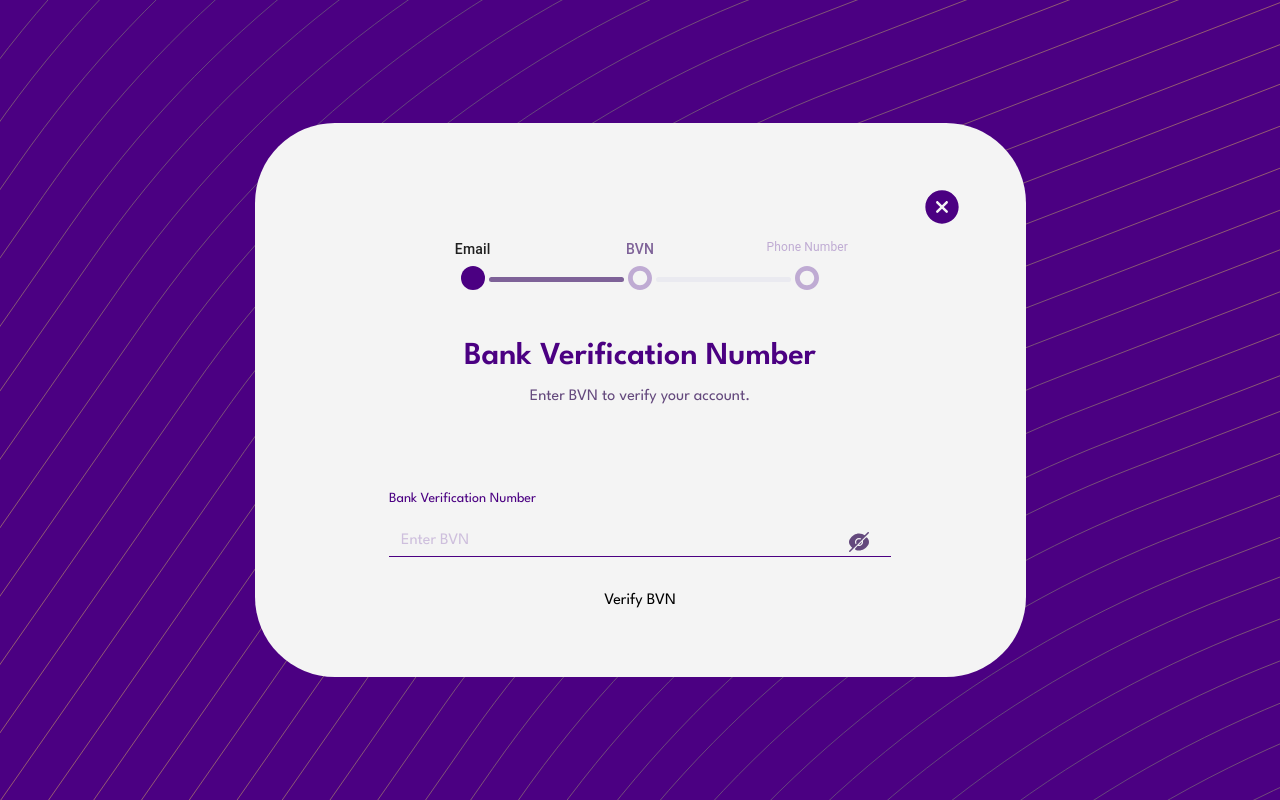
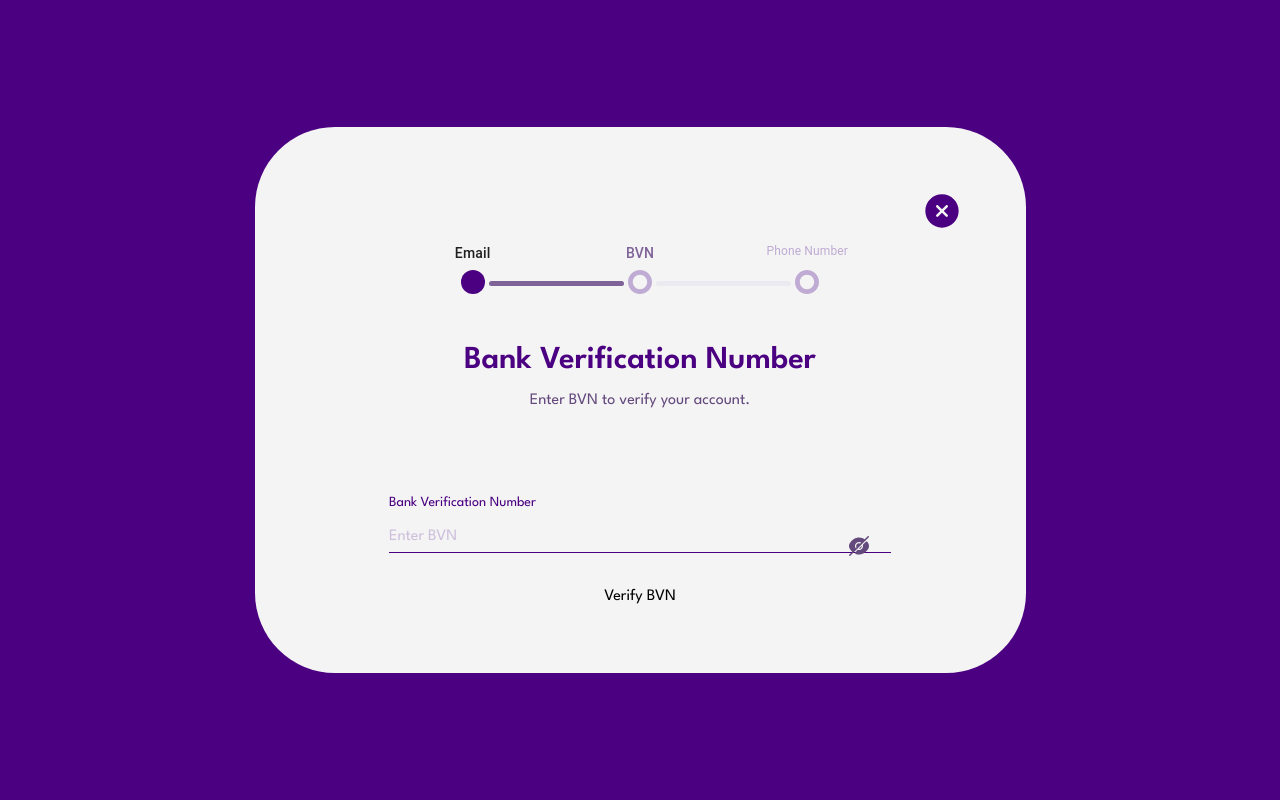
Before and after one commit to Oyedele-Sg/RaizWeb, a Next.js app: page /verification/bvn in a window 1280 px wide. Built offline with nearby package versions, Linux system fonts and the light colour scheme.

Commit message:
🚅 perfs: incoporating shadcn ui lib

```diff
--- a/src/app/globals.css
+++ b/src/app/globals.css
@@ -1,14 +1,43 @@
-@import url('https://fonts.googleapis.com/css2?family=League+Spartan:wght@300;400;500;600;700&display=swap');
+@import url("https://fonts.googleapis.com/css2?family=League+Spartan:wght@300;400;500;600;700&display=swap");
 
 @tailwind base;
 @tailwind components;
 @tailwind utilities;
 
+@layer base {
   :root {
-	--foreground-rgb: 0, 0, 0;
-	--background-start-rgb: 214, 219, 220;
-	--background-end-rgb: 255, 255, 255;
-	--f-body: 'League Spartan', sans-serif;
+    --background: 0 0% 100%;
+    --foreground: 222.2 84% 4.9%;
+
+    --muted: 210 40% 96.1%;
+    --muted-foreground: 215.4 16.3% 46.9%;
+
+    --popover: 0 0% 100%;
+    --popover-foreground: 222.2 84% 4.9%;
+
+    --card: 0 0% 100%;
+    --card-foreground: 222.2 84% 4.9%;
+
+    --border: 214.3 31.8% 91.4%;
+    --input: 214.3 31.8% 91.4%;
+
+    --primary: 222.2 47.4% 11.2%;
+    --primary-foreground: 210 40% 98%;
+
+    --secondary: 210 40% 96.1%;
+    --secondary-foreground: 222.2 47.4% 11.2%;
+
+    --accent: 210 40% 96.1%;
+    --accent-foreground: 222.2 47.4% 11.2%;
+
+    --destructive: 0 84.2% 60.2%;
+    --destructive-foreground: 210 40% 98%;
+
+    --ring: 215 20.2% 65.1%;
+
+    --radius: 0.5rem;
+
+    --f-body: "League Spartan", sans-serif;
     --btn-gradient-hovered: linear-gradient(
       90deg,
       #4b0082 29.88%,
@@ -24,7 +53,11 @@
       #4b0082 29.88%,
       #ffc857 633.33%
     );
-	--background-gradient-one: linear-gradient(180deg, #64497d 0%, #ffc857 100%);
+    --background-gradient-one: linear-gradient(
+      180deg,
+      #64497d 0%,
+      #ffc857 100%
+    );
     --background-gradient-two: linear-gradient(
       180deg,
       #64497d 0%,
@@ -36,6 +69,38 @@
       rgba(255, 255, 255, 0.994792) -37.17%,
       #9881ae 100%
     );
+  }
+
+  .dark {
+    --background: 222.2 84% 4.9%;
+    --foreground: 210 40% 98%;
+
+    --muted: 217.2 32.6% 17.5%;
+    --muted-foreground: 215 20.2% 65.1%;
+
+    --popover: 222.2 84% 4.9%;
+    --popover-foreground: 210 40% 98%;
+
+    --card: 222.2 84% 4.9%;
+    --card-foreground: 210 40% 98%;
+
+    --border: 217.2 32.6% 17.5%;
+    --input: 217.2 32.6% 17.5%;
+
+    --primary: 210 40% 98%;
+    --primary-foreground: 222.2 47.4% 11.2%;
+
+    --secondary: 217.2 32.6% 17.5%;
+    --secondary-foreground: 210 40% 98%;
+
+    --accent: 217.2 32.6% 17.5%;
+    --accent-foreground: 210 40% 98%;
+
+    --destructive: 0 62.8% 30.6%;
+    --destructive-foreground: 0 85.7% 97.3%;
+
+    --ring: 217.2 32.6% 17.5%;
+  }
 }
 
 html,
@@ -284,21 +349,21 @@
 }
 
 /* clears the ‘X’ from Internet Explorer */
-input[type='search']::-ms-clear {
+input[type="search"]::-ms-clear {
   display: none;
   width: 0;
   height: 0;
 }
-input[type='search']::-ms-reveal {
+input[type="search"]::-ms-reveal {
   display: none;
   width: 0;
   height: 0;
 }
 /* clears the ‘X’ from Chrome */
-input[type='search']::-webkit-search-decoration,
-input[type='search']::-webkit-search-cancel-button,
-input[type='search']::-webkit-search-results-button,
-input[type='search']::-webkit-search-results-decoration {
+input[type="search"]::-webkit-search-decoration,
+input[type="search"]::-webkit-search-cancel-button,
+input[type="search"]::-webkit-search-results-button,
+input[type="search"]::-webkit-search-results-decoration {
   display: none;
 }
 
--- /dev/null
+++ b/src/lib/utils.ts
@@ -0,0 +1,6 @@
+import { type ClassValue, clsx } from "clsx"
+import { twMerge } from "tailwind-merge"
+
+export function cn(...inputs: ClassValue[]) {
+  return twMerge(clsx(inputs))
+}
--- a/tailwind.config.js
+++ b/tailwind.config.js
@@ -1,88 +1,136 @@
 /** @type {import('tailwindcss').Config} */
 module.exports = {
-	darkMode: 'class',
+  darkMode: ["class"],
   content: [
-		'./src/pages/**/*.{js,ts,jsx,tsx,mdx}',
-		'./src/components/**/*.{js,ts,jsx,tsx,mdx}',
-		'./src/app/**/*.{js,ts,jsx,tsx,mdx}',
-		'./src/shared/**/*.{js,ts,jsx,tsx,mdx}',
+    "./pages/**/*.{ts,tsx}",
+    "./components/**/*.{ts,tsx}",
+    "./app/**/*.{ts,tsx}",
+    "./src/**/*.{ts,tsx}",
   ],
   theme: {
+    container: {
+      center: true,
+      padding: "2rem",
+      screens: {
+        "2xl": "1400px",
+      },
+    },
+
+    fontFamily: {
+      manrope: ["Manrope", "sans-serif"],
+    },
+    boxShadow: {
+      "auth-btn":
+        "0px 1px 2px rgba(0, 0, 0, 0.3), 0px 1px 3px 1px rgba(0, 0, 0, 0.15)",
+    },
     extend: {
-			backgroundImage: {
-				'auth-pattern': "url('/patterns/auth-bg-pattern.svg')",
-				'profile-1': "url('/patterns/profile-1.svg')",
+      colors: {
+        white: "#FFFFFF",
+        purple: "#4B0082",
+        yellow: "#FFC857",
+        grey: "#F4F4F4",
+        error: "#B3261E",
+        "neutral-10": "#FDFDFD",
+        "neutral-20": "#F0EBF4",
+        "neutral-30": "#E7DFEE",
+        "neutral-40": "#DFD2EB",
+        "neutral-50": "#CEBFDD",
+        "neutral-60": "#BFABD3",
+        "neutral-70": "#9881AE",
+        "neutral-80": "#7E6298",
+        "neutral-90": "#64497D",
+        "neutral-100": "#493260",
+        positive: "#7ABA98",
+        border: "hsl(var(--border))",
+        input: "hsl(var(--input))",
+        ring: "hsl(var(--ring))",
+        background: "hsl(var(--background))",
+        foreground: "hsl(var(--foreground))",
+        primary: {
+          DEFAULT: "hsl(var(--primary))",
+          foreground: "hsl(var(--primary-foreground))",
         },
-			colors: {
-				white: '#FFFFFF',
-				purple: '#4B0082',
-				yellow: '#FFC857',
-				grey: '#F4F4F4',
-				error: '#B3261E',
-				'neutral-10': '#FDFDFD',
-				'neutral-20': '#F0EBF4',
-				'neutral-30': '#E7DFEE',
-				'neutral-40': '#DFD2EB',
-				'neutral-50': '#CEBFDD',
-				'neutral-60': '#BFABD3',
-				'neutral-70': '#9881AE',
-				'neutral-80': '#7E6298',
-				'neutral-90': '#64497D',
-				'neutral-100': '#493260',
-				positive: '#7ABA98',
+        secondary: {
+          DEFAULT: "hsl(var(--secondary))",
+          foreground: "hsl(var(--secondary-foreground))",
+        },
+        destructive: {
+          DEFAULT: "hsl(var(--destructive))",
+          foreground: "hsl(var(--destructive-foreground))",
+        },
+        muted: {
+          DEFAULT: "hsl(var(--muted))",
+          foreground: "hsl(var(--muted-foreground))",
+        },
+        accent: {
+          DEFAULT: "hsl(var(--accent))",
+          foreground: "hsl(var(--accent-foreground))",
+        },
+        popover: {
+          DEFAULT: "hsl(var(--popover))",
+          foreground: "hsl(var(--popover-foreground))",
+        },
+        card: {
+          DEFAULT: "hsl(var(--card))",
+          foreground: "hsl(var(--card-foreground))",
+        },
       },
       fontSize: {
-				't-18': '1.125rem',
-				't-16': '1rem',
-				't-40': '2.5rem',
-				't-24': '1.5rem',
-				't-20': '1.25rem',
-				't-14': '0.875rem',
-				't-12': '0.75rem',
-				't-36': '2.25rem',
-				't-57': '3.5625rem',
-				't-45': '2.8125rem',
-				't-32': '2rem',
-				't-28': '1.75rem',
-				't-22': '1.375rem',
-				't-11': '0.6875rem',
+        "t-18": "1.125rem",
+        "t-16": "1rem",
+        "t-40": "2.5rem",
+        "t-24": "1.5rem",
+        "t-20": "1.25rem",
+        "t-14": "0.875rem",
+        "t-12": "0.75rem",
+        "t-36": "2.25rem",
+        "t-57": "3.5625rem",
+        "t-45": "2.8125rem",
+        "t-32": "2rem",
+        "t-28": "1.75rem",
+        "t-22": "1.375rem",
+        "t-11": "0.6875rem",
       },
       fontWeight: {
         light: 300,
         regular: 400,
-				'semi-mid': 500,
+        "semi-mid": 500,
         medium: 600,
         bold: 700,
-				'extra-bold': 800,
+        "extra-bold": 800,
       },
       borderRadius: {
-				'r-8': '8px',
-				'r-12': '12px',
-				'r-6': '6px',
+        lg: "var(--radius)",
+        md: "calc(var(--radius) - 2px)",
+        sm: "calc(var(--radius) - 4px)",
+        "r-8": "8px",
+        "r-12": "12px",
+        "r-6": "6px",
+      },
+
+      keyframes: {
+        "accordion-down": {
+          from: { height: 0 },
+          to: { height: "var(--radix-accordion-content-height)" },
+        },
+        "accordion-up": {
+          from: { height: "var(--radix-accordion-content-height)" },
+          to: { height: 0 },
+        },
       },
       boxShadow: {
-				match: '0px 16px 42px rgba(0, 0, 0, 0.07)',
-				opening: '0px 1px 4px rgba(17, 17, 17, 0.12)',
+        match: "0px 16px 42px rgba(0, 0, 0, 0.07)",
+        opening: "0px 1px 4px rgba(17, 17, 17, 0.12)",
       },
       lineHeight: {
-				'extra-loose': '2.5',
-				12: '3rem',
+        "extra-loose": "2.5",
+        12: "3rem",
+      },
+      animation: {
+        "accordion-down": "accordion-down 0.2s ease-out",
+        "accordion-up": "accordion-up 0.2s ease-out",
       },
     },
-		container: {
-			center: true,
   },
-		fontFamily: {
-			manrope: ['Manrope', 'sans-serif'],
-		},
-		boxShadow: {
-			'auth-btn':
-				'0px 1px 2px rgba(0, 0, 0, 0.3), 0px 1px 3px 1px rgba(0, 0, 0, 0.15)',
-		},
-	},
-	plugins: [
-		require('@tailwindcss/forms')({
-			strategy: 'base', // only generate global styles
-		}),
-	],
+  plugins: [require("tailwindcss-animate")],
 }
```
Also changed, not shown: package.json (+6 -1 lines), components.json (added), 1 other file (tests, documents, lock files or other folders). Lines whose indentation alone changed are shown as unchanged.
